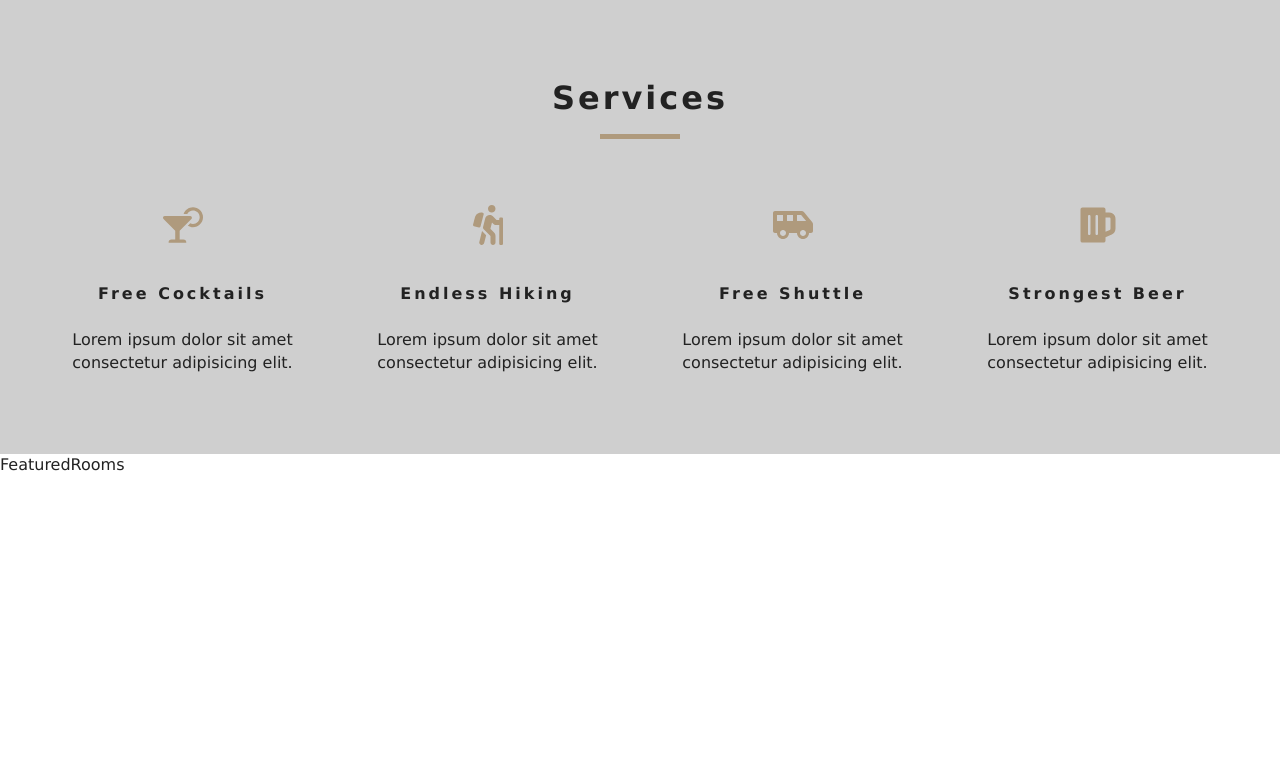
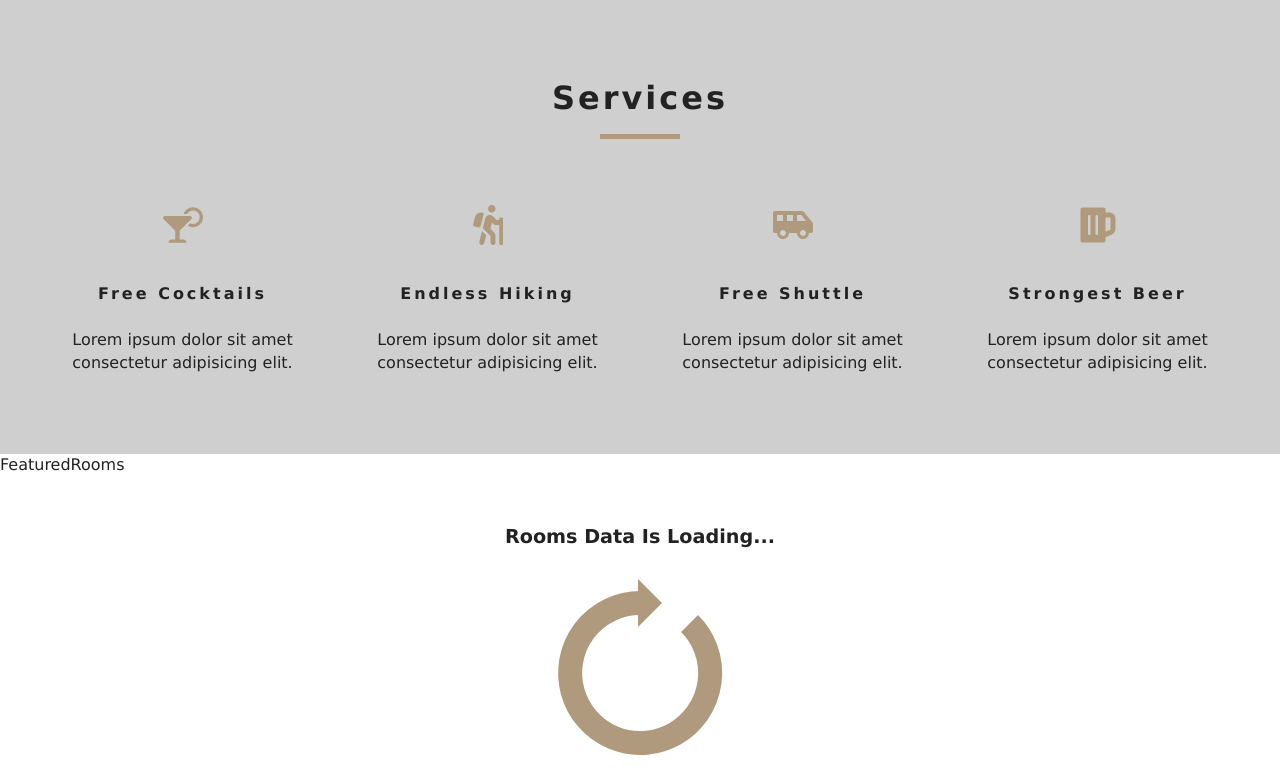
Before and after one commit to RostyslavL/React-Beach-Resort, a React (Create React App) app: page / in a window 1280 px wide. Shown: the part 802-1581 px from the top of the page. Before the commit the page ends 1279 px from the top, so only its background shows below. Built offline with nearby package versions, Linux system fonts and the light colour scheme.

Commit message:
feat: add custom loading component

```diff
--- a/src/components/FeaturedRooms.jsx
+++ b/src/components/FeaturedRooms.jsx
@@ -1,10 +1,18 @@
 import React, { Component } from 'react'
+import {RoomContext} from '../context'
+import Loading from './Loading'
 
 export default class FeaturedRooms extends Component {
+    static contextType = RoomContext
     render() {
+
+        const {featuredRooms: rooms} = this.context
+        console.log(rooms)
+
         return (
             <div>
                 FeaturedRooms
+                <Loading/>
             </div>
         )
     }
--- /dev/null
+++ b/src/components/Loading.jsx
@@ -0,0 +1,11 @@
+import React from 'react'
+import loadingGif from '../images/gif/loading-arrow.gif'
+
+export default function Loading() {
+    return (
+        <div className="loading">
+            <h4>Rooms Data is Loading...</h4>
+            <img src={loadingGif} alt="" />
+        </div>
+    )
+}
```
